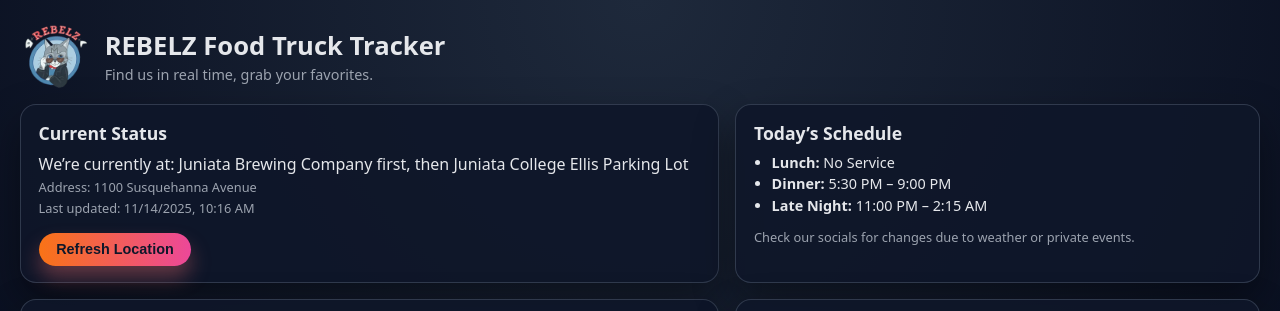
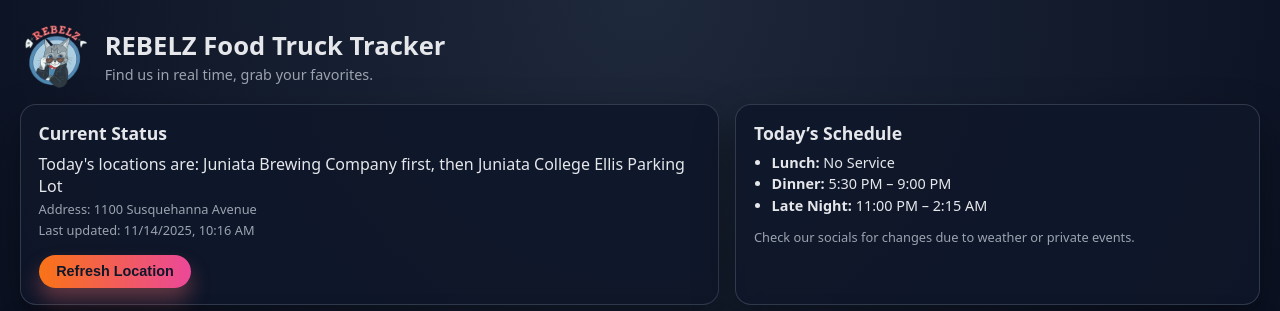
Before and after one commit to Eatatrebelz/FoodTruckTracker, a plain HTML site: page index.html in a window 1280 px wide. Shown: the top 311 px of the page. Drawn offline with nearby package versions, Linux system fonts and the light colour scheme.

Commit message:
Update status text to reflect today's locations

```diff
--- a/index.html
+++ b/index.html
@@ -182,7 +182,7 @@
           map.setView([lat, lng], DEFAULT_ZOOM);
         }
 
-        statusText.textContent = `We’re currently at: ${locationName}`;
+        statusText.textContent = `Today's locations are: ${locationName}`;
         addressLine.textContent = address ? `Address: ${address}` : "";
         updatedAt.textContent = lastUpdated ? `Last updated: ${lastUpdated}` : "";
 
```
